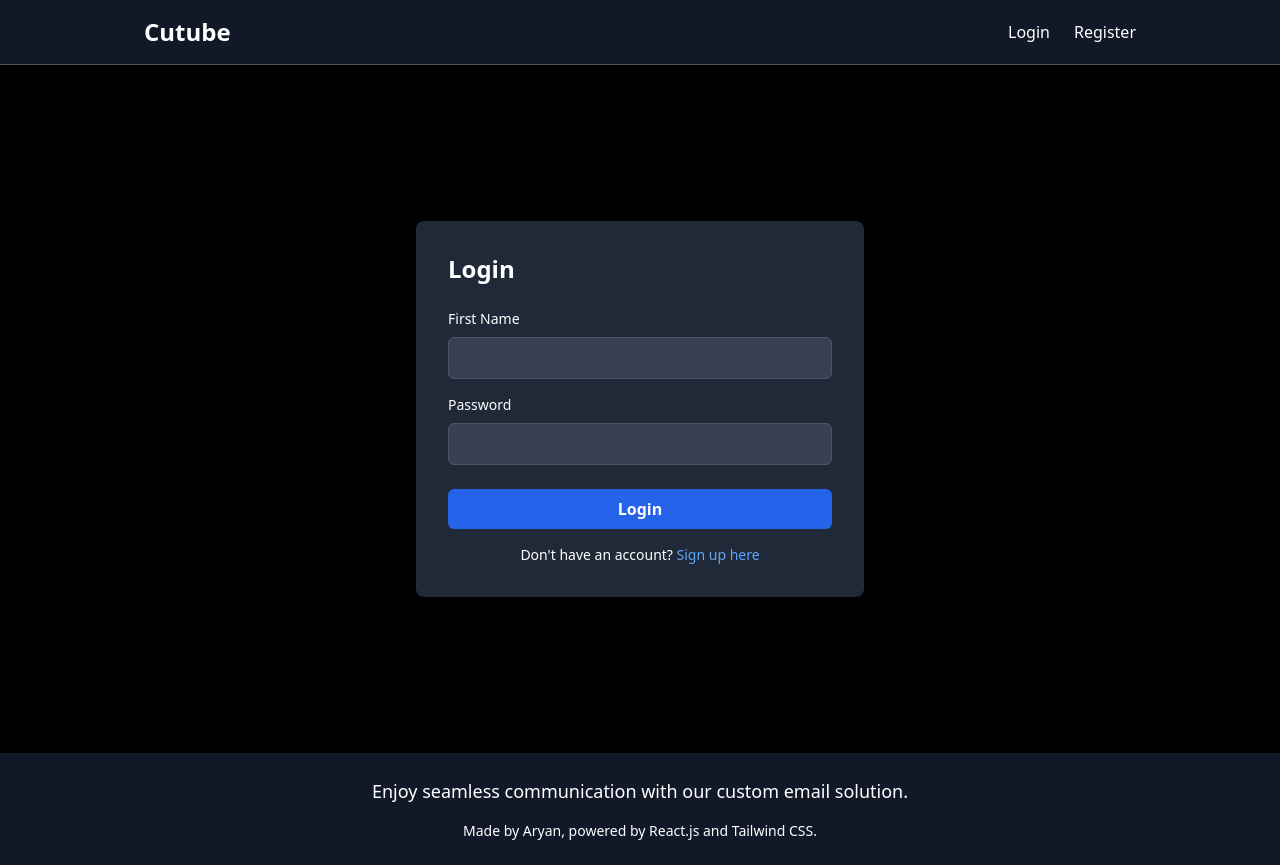
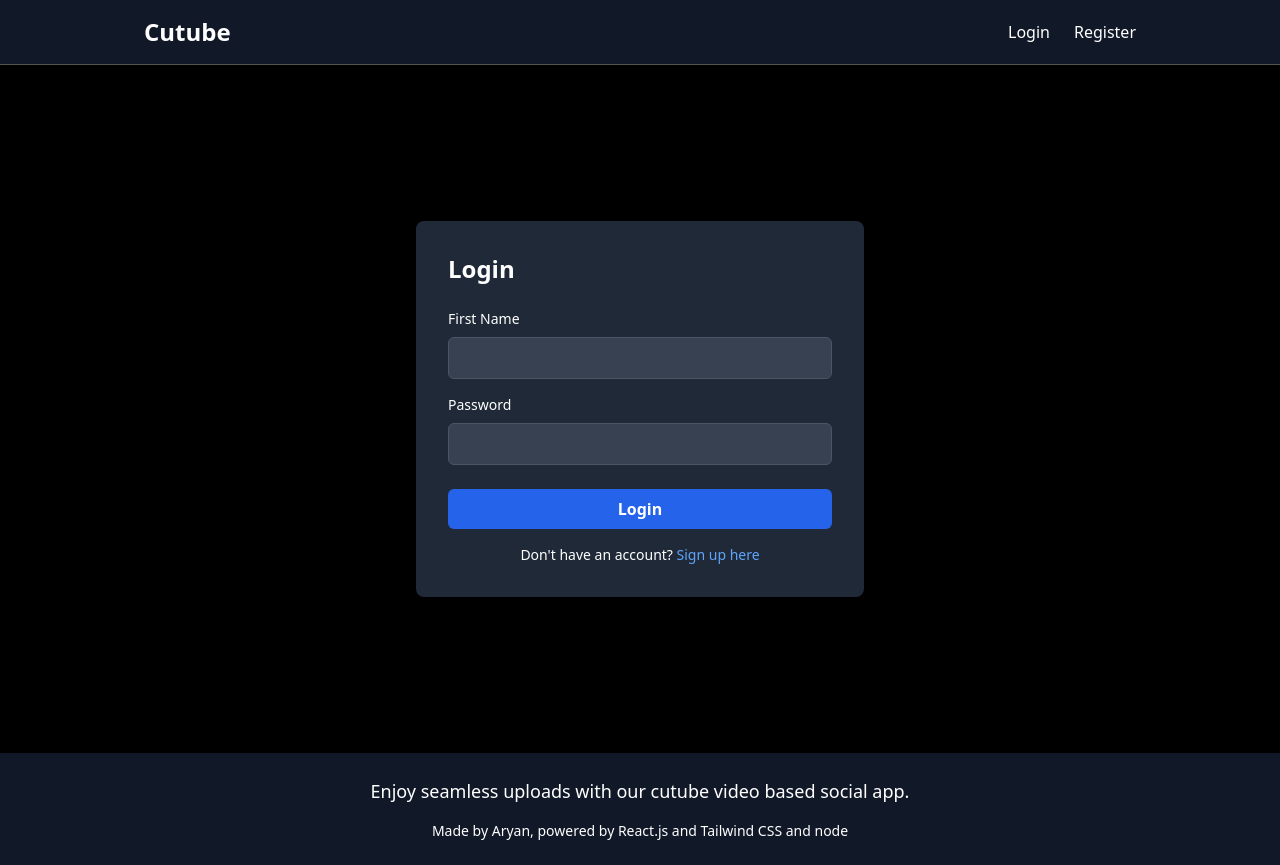
Before and after one commit to Ice-wiz/cutube, a React (Vite) app in the folder Frontend/: page / in a window 1280 px wide. Built offline with nearby package versions, Linux system fonts and the light colour scheme.

Commit message:
Update Footer.jsx

```diff
--- a/Frontend/src/component/Footer.jsx
+++ b/Frontend/src/component/Footer.jsx
@@ -6,10 +6,10 @@ const Footer = () => {
     <footer className="bg-gray-900 text-white py-6">
       <div className="max-w-screen-lg mx-auto text-center">
         <p className="text-lg mb-4">
-          Enjoy seamless communication with our custom email solution.
+          Enjoy seamless uploads with our cutube video based social app.
         </p>
         <p className="text-sm">
-          Made by Aryan, powered by React.js and Tailwind CSS.
+          Made by Aryan, powered by React.js and Tailwind CSS and node
         </p>
       </div>
     </footer>
```
